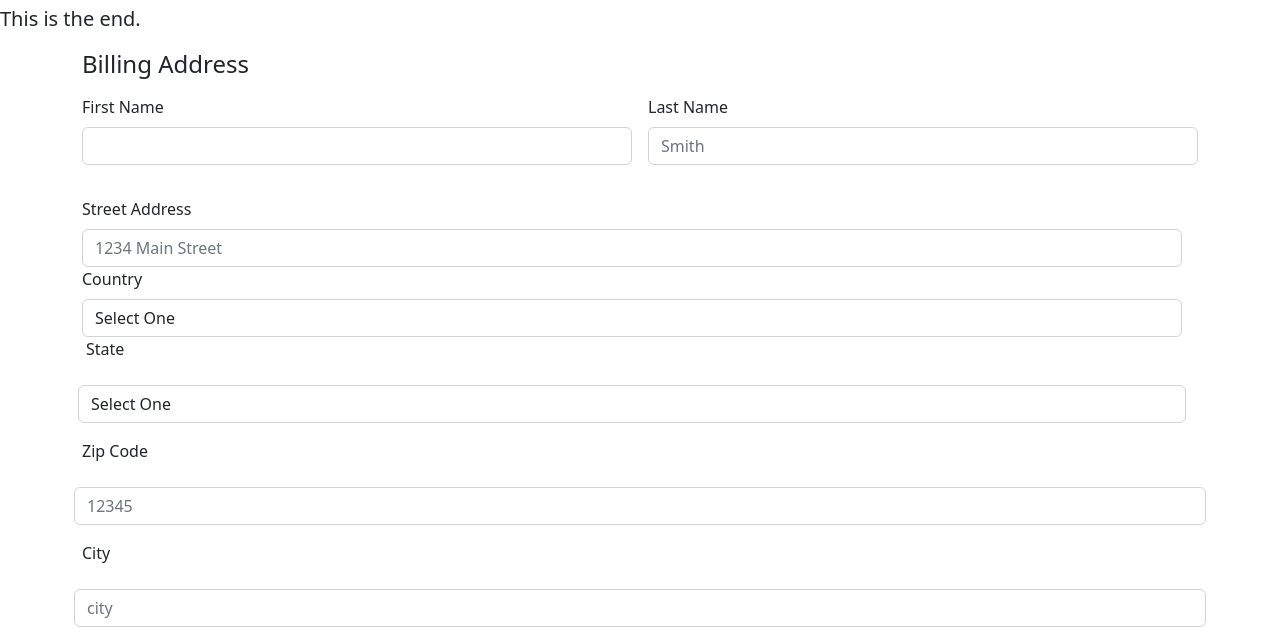
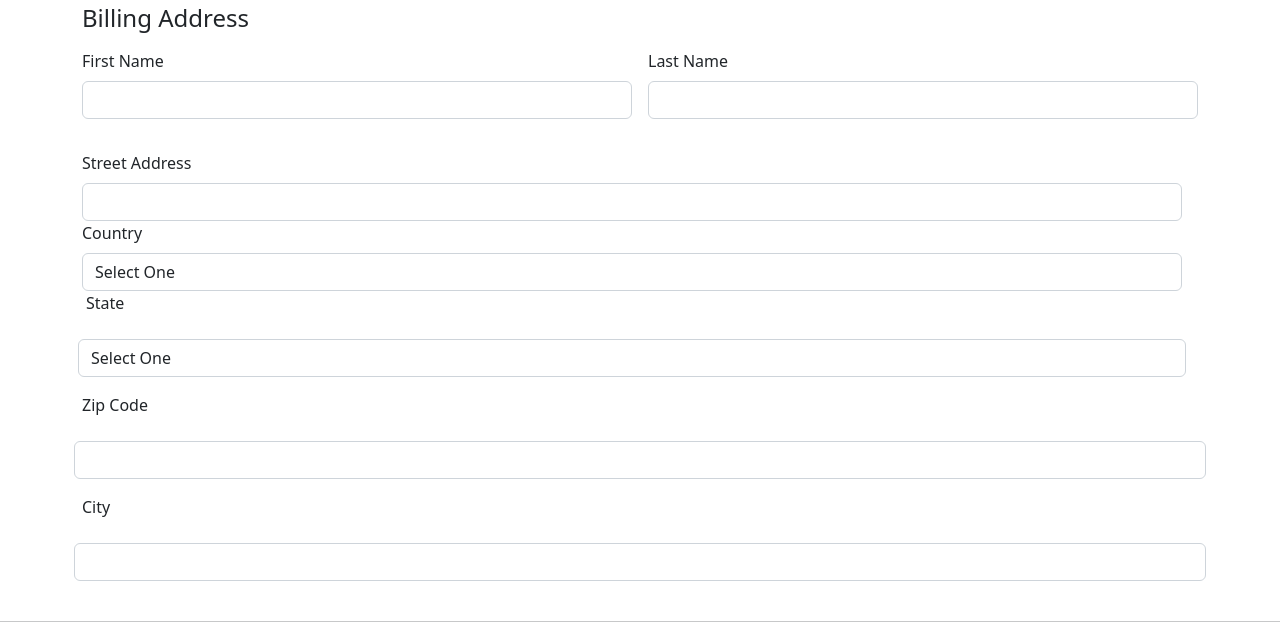
Before and after one commit to Darhon24/SneakersCo, a plain HTML site: page checkout.html in a window 1280 px wide. Shown: the part 98-741 px from the top of the page. Drawn offline with nearby package versions, Linux system fonts and the light colour scheme.

Commit message:
fixed placeholer text

```diff
--- a/checkout.html
+++ b/checkout.html
@@ -37,7 +37,7 @@
       </nav>
 
       <h2>Place Order</h2>
-      <p class="lead">This is the end.</p>
+
       </div>
     </div>
     <div class="container">
@@ -59,7 +59,7 @@
                 class="form-label">Last Name</label>
                 <input id="LastName" type="text"
                 class="form-control"
-                placeholder="Smith" required>
+                required>
                 <div class="Invalid-Feedback">
             </div>
         </div>
@@ -72,7 +72,7 @@
             </div>
             <input id="StreetAddress" type="text"
             class="form-control"
-            placeholder="1234 Main Street" required>
+             required>
             <div class="Invalid-Feedback">
         </div>
         <div class="col-md-3">
@@ -137,7 +137,7 @@
         </div>
         <input id="ZipCode" type="number"
         class="form-control"
-        placeholder="12345" required>
+        required>
         <div class="Invalid-Feedback">
         </div>
     </div>
@@ -149,7 +149,7 @@
         </div>
         <input id="City" type="text"
         class="form-control"
-        placeholder="city" required>
+         required>
         <div class="Invalid-Feedback">
         </div>
     </div>
```
